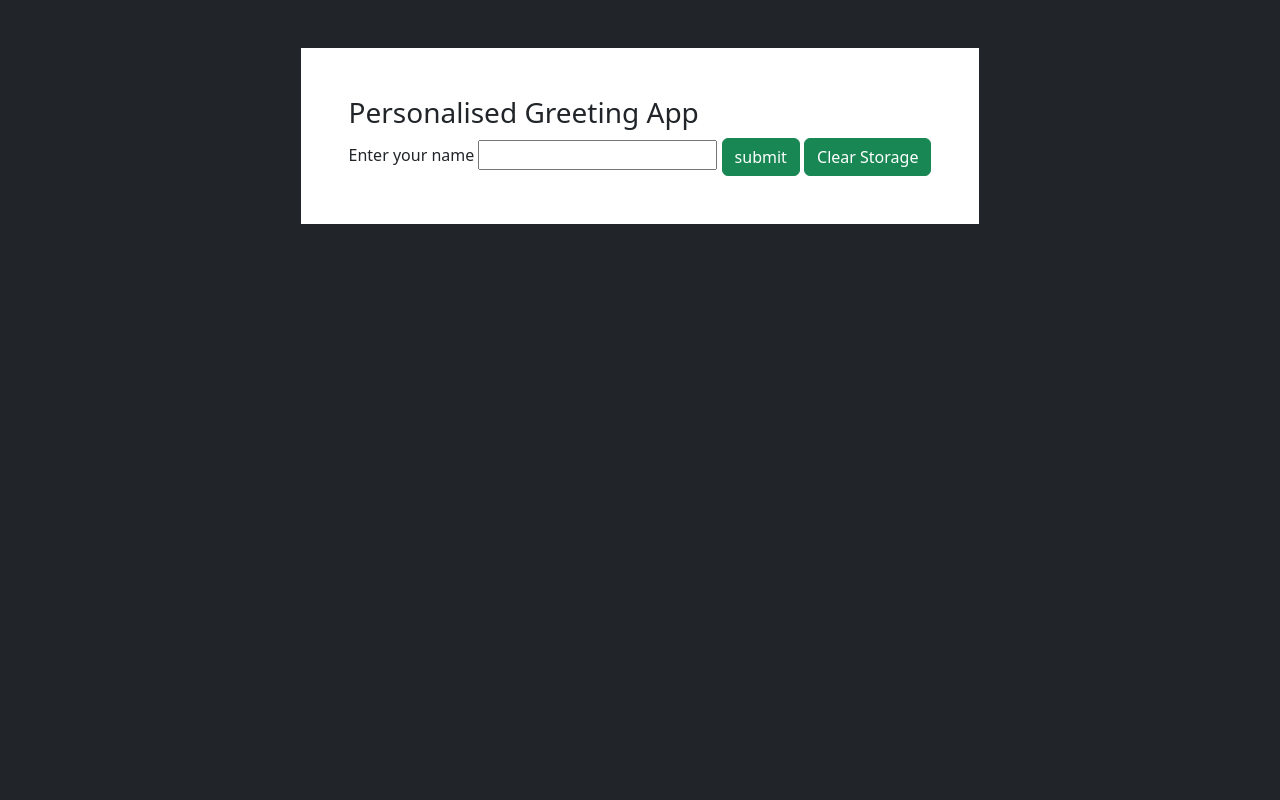
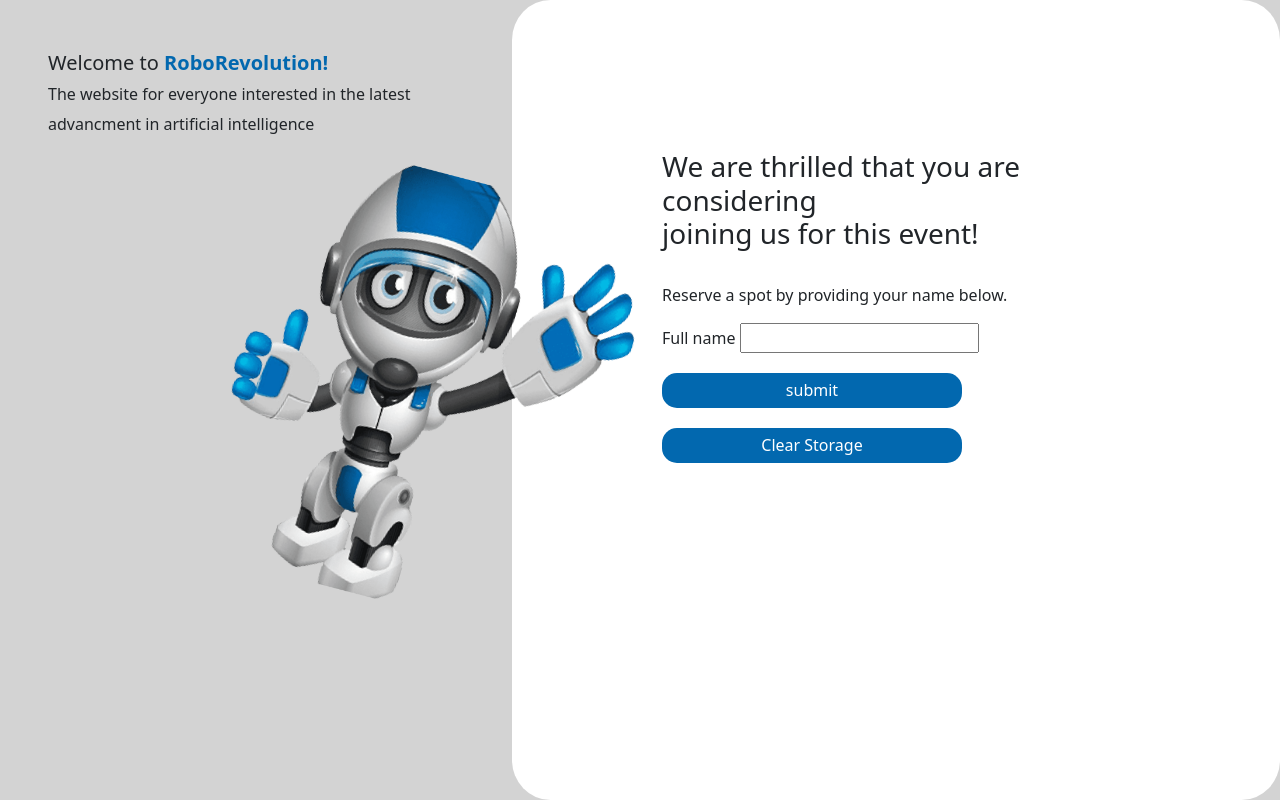
Before and after one commit to OdeyCodes/personalised-greeting-app, a plain HTML site: page index.html in a window 1280 px wide. Drawn offline with nearby package versions, Linux system fonts and the light colour scheme.

Commit message:
made some changes in it's structure

```diff
--- /dev/null
+++ b/index.css
@@ -0,0 +1,66 @@
+.main{
+    display: flex;
+    background-color: #d3d3d3;
+    height: 100vh;
+    width: 100%;
+}
+
+.left{
+width: 40%;
+}
+
+.left p{
+    font-size: 20px;
+}
+
+.right{
+background-color: white;
+border-radius: 5% 5% 5% 5%;
+width: 60%;
+padding: 150px;
+}
+
+#button{
+background-color: #0268AF;
+border: none;
+border-radius: 15px;
+width: 300px;
+height: 35px;
+color: white;
+display: block;
+margin-top: 20px;
+}
+
+.image{
+width: 650px;
+margin-left: 50px;
+margin-top: -40px;
+}
+
+/* MEDIA QUERY */
+@media screen and (max-width: 1024px){
+.image{
+    width: 680px;
+    margin-left: -80px;
+    margin-top: 28px;
+}
+
+}
+
+@media screen and (max-width: 768px){
+.image{
+    width: 450px;
+    margin-left: -15px;
+    margin-top: -60px;
+}
+.right {
+    padding: 120px;
+}
+.right h3{
+    font-size: 19px;
+}
+#button{
+    width: 200px;
+    font-size: 15px;
+}
+}
--- a/index.html
+++ b/index.html
@@ -6,20 +6,30 @@
     <meta name="viewport" content="width=device-width, initial-scale=1.0">
     <title>Document</title>
     <link rel="stylesheet" href="https://cdn.jsdelivr.net/npm/bootstrap@5.3.2/dist/css/bootstrap.min.css">
+    <link rel="stylesheet" href="./index.css">
 
 </head>
 
-<body class="bg-dark">
-    <div class="d-flex justify-content-center p-5">
-        <div class="bg-white p-5">
-            <h3>Personalised Greeting App</h3>
-            <label for="username">Enter your name</label>
-            <input type="text" id="username" name="username" autocomplete="given-name" >
-            <input type="submit" value="submit" class="btn btn-success" id="addToStorge" onclick="outPutUserInput()">
-            <input type="submit" value="Clear Storage" class="btn btn-success" onclick="clearStorage()">
+
+<main class="main">
+    <div class="left position-relative p-5">
+        <div>
+            <p id="demo"></p>
+        </div>
+        <div class=" position-absolute">
+            <img class="image" src="./Image/image 2.png"  alt="">
         </div>
     </div>
-</body>
+    <div class="right">
+        <h3>We are thrilled that you are considering <br> joining us for this event!</h3><br>
+        <p>Reserve a spot by providing your name below.</p>
+        <label for="username">Full name</label>
+        <input type="text" id="username" name="username" autocomplete="given-name" >
+        <input type="submit" value="submit" id="button" onclick="addToStorage()">
+        <input type="submit" value="Clear Storage" id="button" onclick="clearStorage()">
+
+    </div>
+</main>
 
 </html>
 <script src="index.js"></script>
--- a/index.js
+++ b/index.js
@@ -1,17 +1,22 @@
 const userInput = document.getElementById("username");
-const userOutput = document.getElementById("addToStorage");
+const greetingDemo = document.getElementById("demo");
 
     function showPersonalizedMessage(){
         const user = localStorage.getItem('user')
         if(user == null){
-            alert("welcome to Kodek! Please enter your name")
+            greetingDemo.innerHTML +=
+            `Welcome to <span style="color: #0268AF; font-weight: bolder; font-size: px;">RoboRevolution!</span><br>
+            <span style="font-weight: lighter; font-size: 16px;">The website for everyone interested
+            in the latest advancment in artificial intelligence</span>`;
         }else {
-            alert(`Hello ${user}👋.It's good to have you back!`)
+            greetingDemo.innerHTML =
+            `<span style="color: #0268AF; font-weight: bolder; font-size: 25px;">Hello ${user}👋</span><br>
+            <span style="font-weight: lighter; font-size: 30px;">It's good to have you back!</span>`;
         }
     }
     showPersonalizedMessage()
 
-    function outPutUserInput(){
+    function addToStorage(){
         localStorage.setItem('user', userInput.value);
     }
 
```
Also changed, not shown: Image/image 2.png (added).
